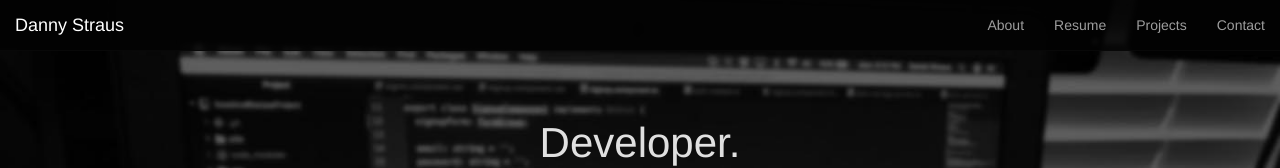
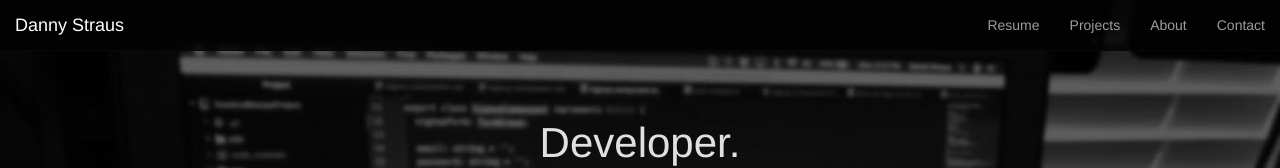
Before and after one commit to strausd/personal-site, an Angular app: page / in a window 1280 px wide. Shown: the top 168 px of the page. Built offline with nearby package versions, Linux system fonts and the light colour scheme.

Commit message:
Change order of nav buttons

```diff
--- a/src/app/navbar/navbar.component.html
+++ b/src/app/navbar/navbar.component.html
@@ -16,9 +16,9 @@
       id="navbar-collapse-1"
       [ngClass]="{'collapse': collapse}">
       <ul class="nav navbar-nav navbar-right">
-        <li routerLinkActive="active"><a routerLink="about" (click)="onNavClick()">About <span class="sr-only">(current)</span></a></li>
-        <li routerLinkActive="active"><a routerLink="resume" (click)="onNavClick()">Resume</a></li>
+        <li routerLinkActive="active"><a routerLink="resume" (click)="onNavClick()">Resume <span class="sr-only">(current)</span></a></li>
         <li routerLinkActive="active"><a routerLink="projects" (click)="onNavClick()">Projects</a></li>
+        <li routerLinkActive="active"><a routerLink="about" (click)="onNavClick()">About</a></li>
         <li routerLinkActive="active"><a routerLink="contact" (click)="onNavClick()">Contact</a></li>
       </ul>
     </div>
```
